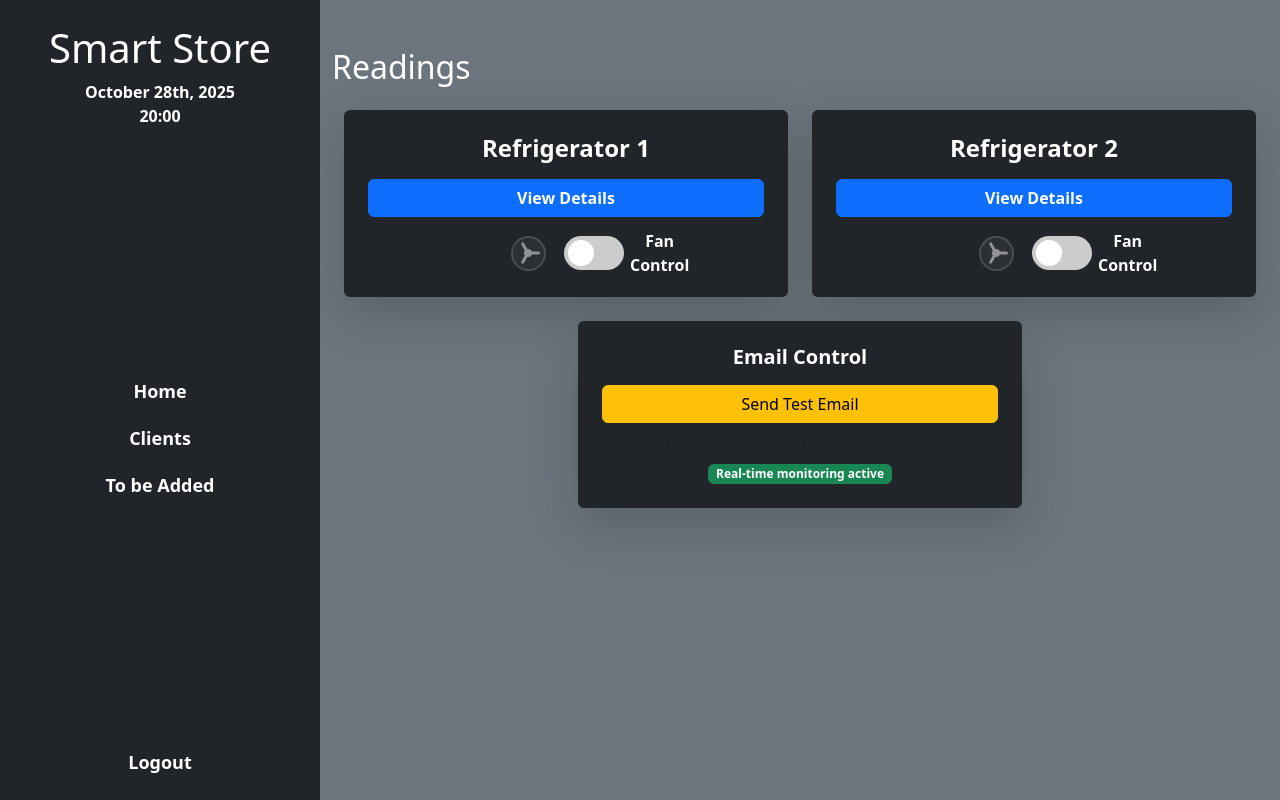
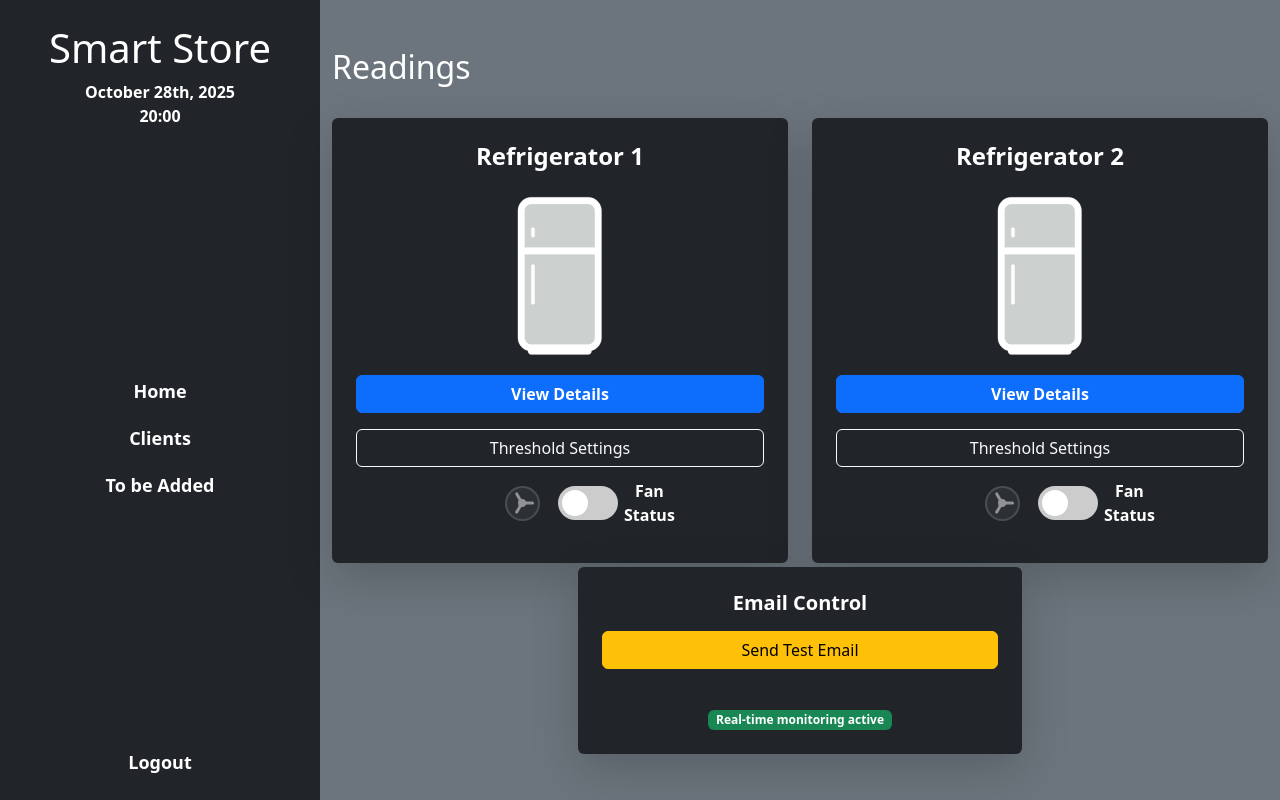
Before and after one commit to Crisguts/iot_snack_hub, a Flask app: template templates/index.html in a window 1280 px wide. Run offline with Flask 3, Linux system fonts and the light colour scheme; the template is opened without the code that fills it: most values are stand-ins (such as "Sample title", 1, 10 or a date in 2020).

Commit message:
Added animations, SVG image, and Threshold Settings
- Need to work on dynamic threshold update
- SVG will flash when email is sent eventually

```diff
--- a/app.py
+++ b/app.py
@@ -123,6 +123,12 @@ def index():
     fridge_1_data = db.get_latest_temperature_readings(1)
     fridge_2_data = db.get_latest_temperature_readings(2)
 
+    # fetch fridge threshold
+    fridge_1_info = db.get_fridge_threshold(1)
+    fridge_2_info = db.get_fridge_threshold(2)
+
+
+
     # Check temperature thresholds and send alerts if needed
     check_temperature_thresholds(fridge_1_data, 1)
     check_temperature_thresholds(fridge_2_data, 2)
@@ -135,11 +141,13 @@ def index():
     fridge_data = {
         1: {
             "temperature": fridge_1_data.get("temperature") if fridge_1_data else None,
-            "humidity": fridge_1_data.get("humidity") if fridge_1_data else None
+            "humidity": fridge_1_data.get("humidity") if fridge_1_data else None,
+            "threshold": fridge_1_info
         },
         2: {
             "temperature": fridge_2_data.get("temperature") if fridge_2_data else None,
-            "humidity": fridge_2_data.get("humidity") if fridge_2_data else None
+            "humidity": fridge_2_data.get("humidity") if fridge_2_data else None,
+            "threshold": fridge_2_info
         }
     }
 
--- a/static/javascript.js
+++ b/static/javascript.js
@@ -44,6 +44,16 @@ document.querySelectorAll('.Customer').forEach((row, index) => {
   setTimeout(() => row.classList.add('visible'), index * 150);
 });
 
+
+// ===================== FRIDGE CARD ANIMATION =====================
+document.querySelectorAll('.fridge-card').forEach((card, index) => {
+  setTimeout(() => card.classList.add('visible'), index * 150);
+});
+
+// ===================== EMAIL TEST CARD ANIMATION =====================
+document.querySelectorAll('.email-card').forEach((card, index) => {
+  setTimeout(() => card.classList.add('visible'), index * 150);
+});
 
 // ===================== MODAL NAVIGATION (CURRENT / HISTORY) =====================
 const toHistoryBtn = document.getElementById('toHistoryBtn');
@@ -144,7 +154,13 @@ if (fridgeModal) {
   fridgeModal.addEventListener('show.bs.modal', (event) => {
     const button = event.relatedTarget;
     const fridgeId = button.getAttribute('data-fridge');
-    fridgeModal.setAttribute('data-current-fridge', fridgeId);
+
+    // Update threshold dynamically
+    const thresholdLabel = fridgeModal.querySelector('.current-threshold-label');
+    const threshold = fridgeData[fridgeId]?.threshold ?? 'N/A';
+    if (thresholdLabel) {
+      thresholdLabel.textContent = "Current Threshold: " + threshold + "°C";
+    }
 
     const data = fridgeData[fridgeId];
     const history = historicalData[fridgeId];
--- a/static/styles.css
+++ b/static/styles.css
@@ -4,7 +4,6 @@ body {
   margin: 0;
   padding: 0;
   overflow-x: hidden;
-  /* prevents horizontal scroll */
   overflow-y: hidden;
 }
 
@@ -88,7 +87,7 @@ h1 {
   overflow-y: auto;
   /* vertical scroll only */
   padding-right: 10px;
-  /* optional, avoids scrollbar overlap */
+  /* avoids scrollbar overlap */
 }
 
 .customer-list-container::-webkit-scrollbar {
@@ -264,3 +263,40 @@ h1 {
   animation: none;
   opacity: 0.5;
 }
+.collapse {
+  transition: all 0.35s ease;
+}
+#fridge-dash {
+  box-sizing:border-box;
+  max-height: inherit;
+}
+#email-test {
+  max-height: 10%;
+}
+.fridge-card{
+  opacity: 0;
+  transform: translateY(20px);
+  transition: opacity 0.5s ease, transform 0.5s ease;
+}
+
+.email-card {
+    opacity: 0;
+  transform: translateY(20px);
+  transition: opacity 0.5s ease, transform 1s ease;
+}
+
+.fridge-card.visible, .email-card.visible {
+  opacity: 1;
+  transform: translateY(0);
+}
+.modal-header {
+  position: relative;
+}
+
+.current-threshold-label {
+  position: absolute;
+  right: 10%; /* distance from the right edge */
+  top: 50%;
+  transform: translateY(-50%);
+  margin: 0;
+}
--- a/templates/index.html
+++ b/templates/index.html
@@ -46,23 +46,29 @@
         {% endwith %}
       </div>
 
-      <h2 class="text-white mb-3">Readings</h2>
+      <h2 class="text-white">Readings</h2>
+
+
 
 <!-- Refrigerator Dashboard -->
-      <div class="container mt-4">
-        <div class="row g-4 justify-content-center">
-
+<div id="fridge-dash" class="row g-4 justify-content-center mt-1">
   <!-- Refrigerator 1 -->
-          <div class="col-md-6">
-            <div class="card bg-dark border-0 shadow-lg text-white p-4 text-center">
-              <h4 class="fw-bold mb-3">Refrigerator 1</h4>
-              <button class="btn btn-primary w-100 mb-3 fw-bold" data-bs-toggle="modal" data-bs-target="#fridgeModal"
+  <div class="col-md-6 fridge-card">
+    <div class="card bg-dark border-0 shadow-lg text-white p-4 text-center position-relative">
+      <h4 class="fw-bold mb-1">Refrigerator 1</h4>
+      <img src="{{ url_for('static', filename='photos/fridge.svg') }}" width="200" height="200" class="d-block mx-auto">
+<button class="btn btn-primary w-100 mb-3 fw-bold"
+        data-bs-toggle="modal"
+        data-bs-target="#fridgeModal"
         data-fridge="1">
   View Details
 </button>
-
-              <!-- Fan Control 1 -->
-              <div class="d-flex justify-content-center align-items-center">
+            <!-- Settings Button -->
+      <button class="btn btn-outline-light w-100 mb-3" type="button" data-bs-toggle="collapse" data-bs-target="#settingsOverlay1">
+       Threshold Settings
+      </button>
+      <!-- Fan Control -->
+      <div class="d-flex justify-content-center align-items-center mb-3">
         <div class="fan-container me-3">
           <div class="fan-icon" id="fanIcon1">
             <div class="fan-blade"></div>
@@ -71,26 +77,41 @@
             <div class="fan-center"></div>
           </div>
         </div>
-                <label class="form-switch d-flex align-items-center" style="gap: 10px;">
+        <label class="form-switch d-flex align-items-center" style="gap:10px;">
           <input type="checkbox" class="fanToggle" data-fridge="1">
           <i></i>
-                  <span class="fw-bold text-white ms-3">Fan Control</span>
+          <span class="fw-bold text-white ms-3">Fan Status</span>
         </label>
+      </div>
+
+      <!-- Overlay Settings -->
+      <div class="collapse position-absolute top-0 start-0 w-100 h-100 bg-dark bg-opacity-90 p-3 text-white" id="settingsOverlay1" style="z-index:10;">
+        <label for="threshold1" class="fw-bold mb-1">Temperature Threshold (°C)</label>
+        <input type="number" id="threshold1" class="form-control mb-2" placeholder="Set threshold">
+        <button class="btn btn-primary w-100 mb-2">Apply</button>
+        <button class="btn btn-outline-light w-100" data-bs-toggle="collapse" data-bs-target="#settingsOverlay1">Close</button>
       </div>
     </div>
   </div>
 
   <!-- Refrigerator 2 -->
-          <div class="col-md-6">
-            <div class="card bg-dark border-0 shadow-lg text-white p-4 text-center">
-              <h4 class="fw-bold mb-3">Refrigerator 2</h4>
-              <button class="btn btn-primary w-100 mb-3 fw-bold" data-bs-toggle="modal" data-bs-target="#fridgeModal"
+  <div class="col-md-6 fridge-card">
+    <div class="card bg-dark border-0 shadow-lg text-white p-4 text-center position-relative">
+      <h4 class="fw-bold mb-1">Refrigerator 2</h4>
+      <img src="{{ url_for('static', filename='photos/fridge.svg') }}" width="200" height="200" class="d-block mx-auto">
+<button class="btn btn-primary w-100 mb-3 fw-bold"
+        data-bs-toggle="modal"
+        data-bs-target="#fridgeModal"
         data-fridge="2">
   View Details
 </button>
 
-              <!-- Fan Control 2 -->
-              <div class="d-flex justify-content-center align-items-center">
+      <!-- Settings Button -->
+      <button class="btn btn-outline-light w-100 mb-3" type="button" data-bs-toggle="collapse" data-bs-target="#settingsOverlay2">
+       Threshold Settings
+      </button>
+      <!-- Fan Control -->
+      <div class="d-flex justify-content-center align-items-center mb-3">
         <div class="fan-container me-3">
           <div class="fan-icon" id="fanIcon2">
             <div class="fan-blade"></div>
@@ -99,11 +120,17 @@
             <div class="fan-center"></div>
           </div>
         </div>
-                <label class="form-switch d-flex align-items-center" style="gap: 10px;">
+        <label class="form-switch d-flex align-items-center" style="gap:10px;">
           <input type="checkbox" class="fanToggle" data-fridge="2">
           <i></i>
-                  <span class="fw-bold text-white ms-3">Fan Control</span>
+          <span class="fw-bold text-white ms-3">Fan Status</span>
         </label>
+      <!-- Overlay Settings -->
+      <div class="collapse position-absolute top-0 start-0 w-100 h-100 bg-dark bg-opacity-90 p-3 text-white" id="settingsOverlay2" style="z-index:10;">
+        <label for="threshold2" class="fw-bold mb-1">Temperature Threshold (°C)</label>
+        <input type="number" id="threshold2" class="form-control mb-2" placeholder="Set threshold">
+        <button class="btn btn-primary w-100 mb-2">Apply</button>
+        <button class="btn btn-outline-light w-100" data-bs-toggle="collapse" data-bs-target="#settingsOverlay2">Close</button>
       </div>
     </div>
   </div>
@@ -111,7 +138,7 @@
 </div>
 
       <!-- Email Test Section -->
-      <div class="container mt-4">
+      <div id="email-test" class="container mt-1 email-card">
         <div class="row justify-content-center">
           <div class="col-md-6">
             <div class="card bg-dark border-0 shadow-lg text-white p-4 text-center">
@@ -136,6 +163,7 @@
           <div class="modal-content bg-dark text-white">
             <div class="modal-header">
               <h5 class="modal-title">Fridge Details</h5>
+              <h4 class="text-secondary current-threshold-label mb-0">Current Threshold: </h4>
               <button type="button" class="btn-close btn-close-white" data-bs-dismiss="modal"></button>
             </div>
             <div class="modal-body">
@@ -154,7 +182,6 @@
                     <h1 id="currentHumidityModal" class="fw-bold display-5 text-info mt-3"></h1>
                   </div>
                 </div>
-
                 <div class="text-center mt-4">
                   <button class="btn btn-outline-light" id="toHistoryBtn">View History</button>
                 </div>
@@ -173,32 +200,6 @@
           </div>
         </div>
       </div>
-      <!-- Login Modal -->
-      <div class="modal fade" id="loginModal" tabindex="-1" aria-hidden="true" data-bs-backdrop="static"
-        data-bs-keyboard="false">
-        <div class="modal-dialog modal-dialog-centered">
-          <div class="modal-content bg-dark text-white p-4">
-            <div class="modal-header border-0">
-              <h5 class="modal-title">Login</h5>
-            </div>
-            <div class="modal-body">
-              <form id="loginForm">
-                <div class="mb-3">
-                  <label for="username" class="form-label">Username</label>
-                  <input type="text" id="username" class="form-control" required>
-                </div>
-                <div class="mb-3">
-                  <label for="password" class="form-label">Password</label>
-                  <input type="password" id="password" class="form-control" required>
-                </div>
-                <button type="submit" class="btn btn-primary w-100">Login</button>
-              </form>
-              <div id="loginError" class="text-danger mt-2" style="display:none;"></div>
-            </div>
-          </div>
-        </div>
-      </div>
-
 
       <!-- Scripts -->
       <script src="https://cdn.jsdelivr.net/npm/bootstrap@5.3.2/dist/js/bootstrap.bundle.min.js"></script>
```
Also changed, not shown: static/photos/fridge.svg (added). Lines whose indentation alone changed are shown as unchanged.
